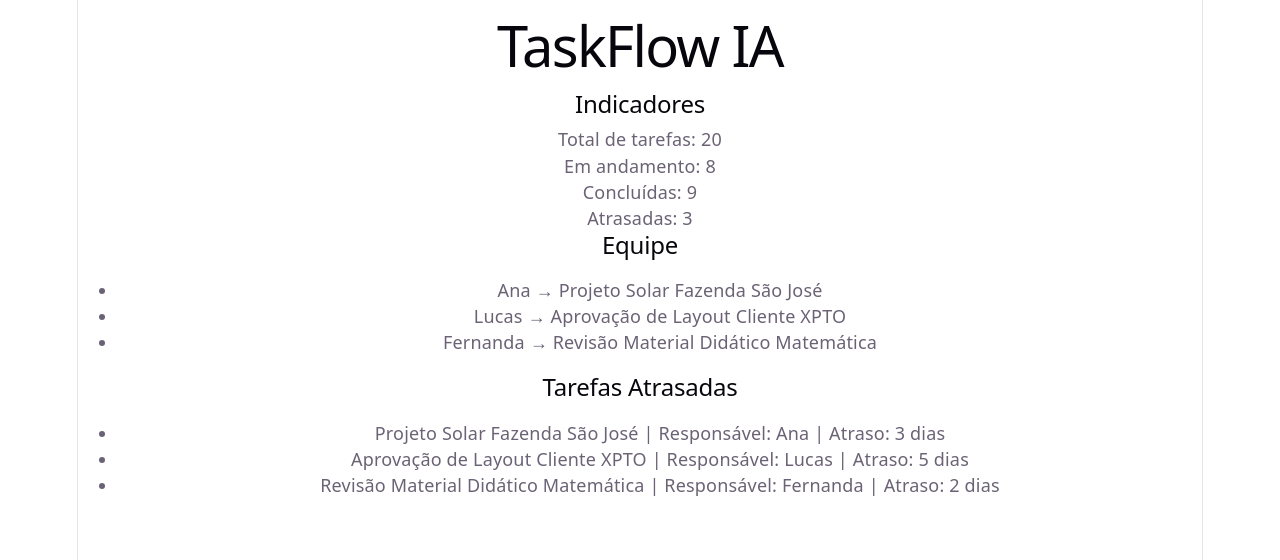
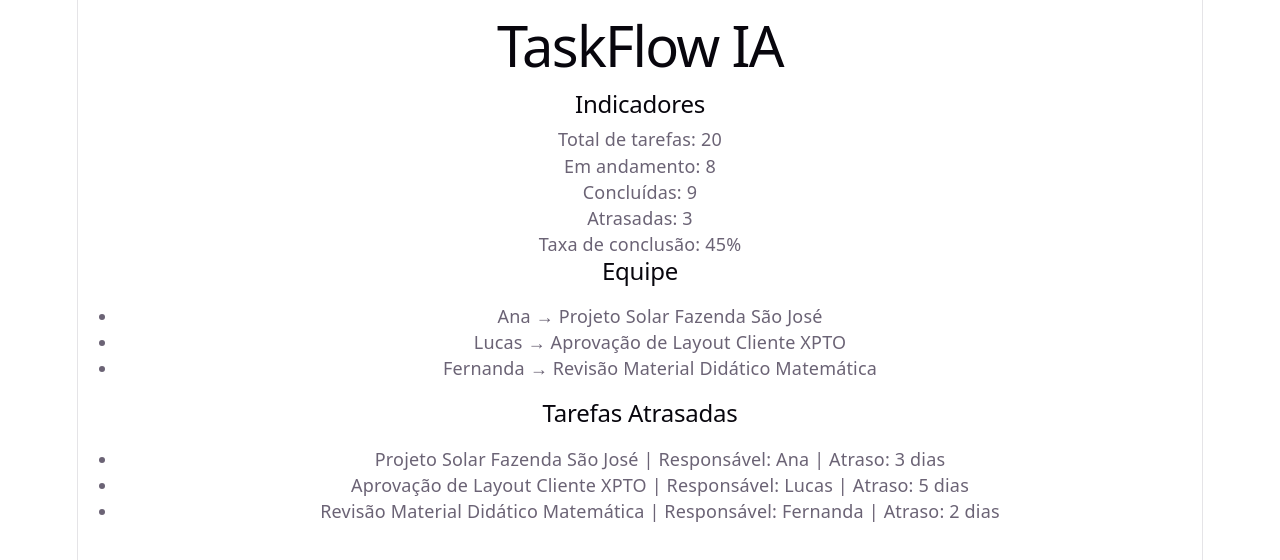
Before and after one commit to JoaoDanielbt/taskflow-ia, a React (Vite) app: page / in a window 1280 px wide. Shown: the top 560 px of the page. Built offline with nearby package versions, Linux system fonts and the light colour scheme.

Commit message:
feat: adicionar indicador de taxa de conclusao

```diff
--- a/src/App.tsx
+++ b/src/App.tsx
@@ -20,6 +20,7 @@ function App() {
   const tarefasEmAndamento = 8
   const tarefasConcluidas = 9
   const tarefasAtrasadas = 3
+  const taxaConclusao = 45
   const atrasadas = [
   {
     tarefa: 'Projeto Solar Fazenda São José',
@@ -48,6 +49,7 @@ function App() {
       <p>Em andamento: {tarefasEmAndamento}</p>
       <p>Concluídas: {tarefasConcluidas}</p>
       <p>Atrasadas: {tarefasAtrasadas}</p>
+      <p>Taxa de conclusão: {taxaConclusao}%</p>
 
       <h2>Equipe</h2>
 
```
